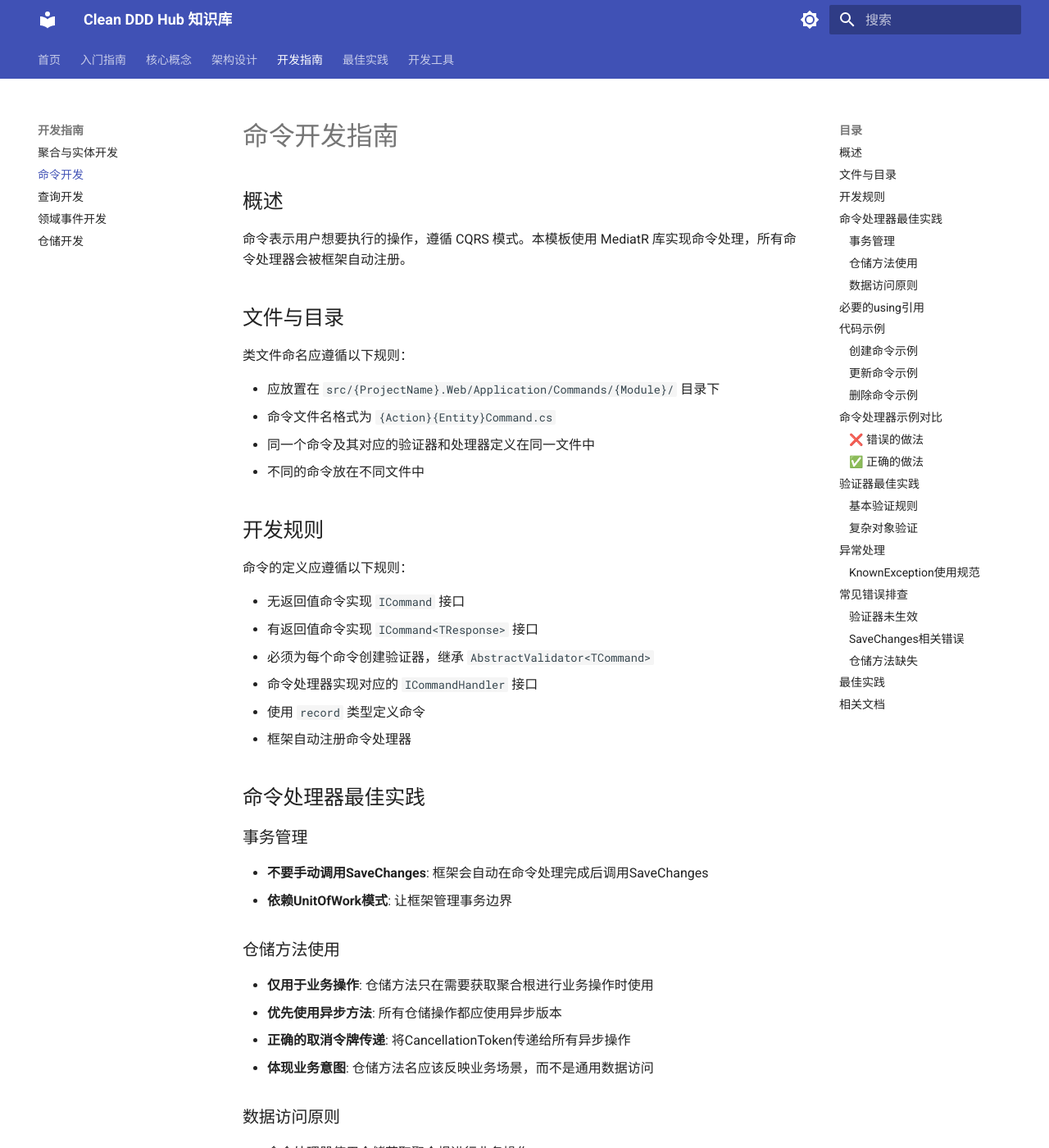
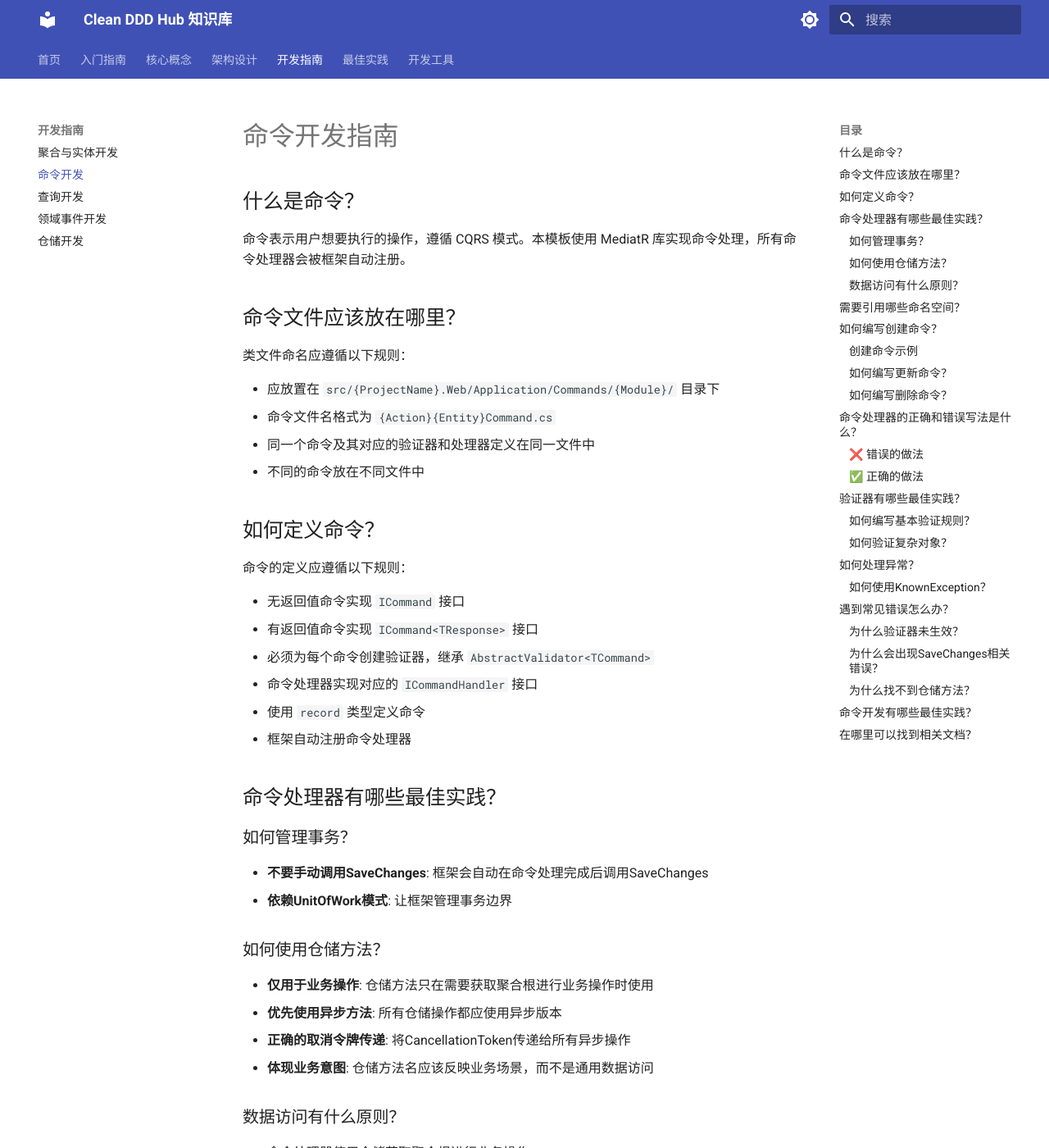
Before and after one commit to netcorepal/clean-ddd-hub, an MkDocs documentation site: the page built from docs/development-guide/command-development.md, in a window 1280 px wide and 1400 px high. Shown: the whole window at 82% size. Built offline with MkDocs 1.6.1 and Material for MkDocs 9.7.7, drawn with Linux system fonts in a browser that asks for light colours; some of the changed text lies outside the part shown.

Commit message:
Convert documentation to Q&A format for better AI retrieval - Part 1
Co-authored-by: witskeeper <5594094+witskeeper@users.noreply.github.com>

````diff
--- a/docs/best-practices/project-structure.md
+++ b/docs/best-practices/project-structure.md
@@ -1,10 +1,10 @@
 # 项目结构最佳实践
 
-## 概述
+## 为什么项目结构很重要？
 
 良好的项目结构是DDD和Clean Architecture成功实施的基础。本文档描述了推荐的项目组织方式，遵循分层架构和关注点分离原则。
 
-## 标准项目结构
+## 标准项目结构是什么样的？
 
 ### 整体结构
 
@@ -20,7 +20,7 @@ MyProject.sln
     └── MyProject.Web.UnitTests/
 ```
 
-### 分层依赖关系
+### 分层依赖关系是怎样的？
 
 **严格单向依赖：** Web → Infrastructure → Domain
 
@@ -29,7 +29,7 @@ MyProject.sln
 - Web 层依赖 Infrastructure 和 Domain 层
 - 测试项目可以依赖对应的被测项目
 
-## Domain 层（领域层）
+## Domain层（领域层）如何组织？
 
 ### 目录结构
 
@@ -74,7 +74,7 @@ MyProject.Domain/
 - 不属于任何特定实体的业务逻辑
 - 跨聚合的复杂业务规则
 
-## Infrastructure 层（基础设施层）
+## Infrastructure层（基础设施层）如何组织？
 
 ### 目录结构
 
@@ -112,7 +112,7 @@ MyProject.Infrastructure/
 - 配置实体映射
 - 处理领域事件发布
 
-## Web 层（表现层）
+## Web层（表现层）如何组织？
 
 ### 目录结构
 
@@ -189,7 +189,7 @@ MyProject.Web/
 - 使用FastEndpoints框架
 - 负责HTTP请求/响应处理
 
-## Test 层（测试项目）
+## Test层（测试项目）如何组织？
 
 ### 目录结构
 
@@ -211,7 +211,7 @@ test/
         └── CreateUserEndpointTests.cs
 ```
 
-## 命名约定
+## 如何命名文件和命名空间？
 
 ### 文件命名
 
@@ -223,7 +223,7 @@ test/
 - **仓储**: `{Entity}Repository.cs`（如 `UserRepository.cs`）
 - **实体配置**: `{Entity}EntityConfiguration.cs`
 
-### 命名空间约定
+### 命名空间应该怎么组织？
 
 ```csharp
 // Domain层
@@ -241,7 +241,7 @@ MyProject.Web.Application.DomainEventHandlers
 MyProject.Web.Endpoints.User
 ```
 
-## 模块化组织
+## 如何进行模块化组织？
 
 对于大型项目，可以按业务模块组织：
 
@@ -261,7 +261,7 @@ MyProject.Web/
 │       └── Queries/
 ```
 
-## 最佳实践
+## 项目结构有哪些最佳实践？
 
 ### 1. 保持层次清晰
 
@@ -293,7 +293,7 @@ MyProject.Web/
 - 提高代码可读性
 - 在每个项目中定义GlobalUsings.cs
 
-## 常见问题
+## 项目结构常见问题有哪些？
 
 ### Q: 为什么仓储放在Infrastructure而不是Domain？
 
@@ -314,7 +314,7 @@ A: 在查询处理器中直接使用DbContext进行跨聚合查询，这是读
 
 A: DTO可以和查询或命令放在一起，也可以放在独立的Dtos文件夹中。推荐与查询放在一起，因为它们通常是为查询服务的。
 
-## 相关文档
+## 在哪里可以找到相关文档？
 
 - [聚合开发指南](../development-guide/aggregate-development.md)
 - [命令开发指南](../development-guide/command-development.md)
--- a/docs/development-guide/command-development.md
+++ b/docs/development-guide/command-development.md
@@ -1,10 +1,10 @@
 # 命令开发指南
 
-## 概述
+## 什么是命令？
 
 命令表示用户想要执行的操作，遵循 CQRS 模式。本模板使用 MediatR 库实现命令处理，所有命令处理器会被框架自动注册。
 
-## 文件与目录
+## 命令文件应该放在哪里？
 
 类文件命名应遵循以下规则：
 
@@ -13,7 +13,7 @@
 - 同一个命令及其对应的验证器和处理器定义在同一文件中
 - 不同的命令放在不同文件中
 
-## 开发规则
+## 如何定义命令？
 
 命令的定义应遵循以下规则：
 
@@ -24,27 +24,27 @@
 - 使用 `record` 类型定义命令
 - 框架自动注册命令处理器
 
-## 命令处理器最佳实践
+## 命令处理器有哪些最佳实践？
 
-### 事务管理
+### 如何管理事务？
 
 - **不要手动调用SaveChanges**: 框架会自动在命令处理完成后调用SaveChanges
 - **依赖UnitOfWork模式**: 让框架管理事务边界
 
-### 仓储方法使用
+### 如何使用仓储方法？
 
 - **仅用于业务操作**: 仓储方法只在需要获取聚合根进行业务操作时使用
 - **优先使用异步方法**: 所有仓储操作都应使用异步版本
 - **正确的取消令牌传递**: 将CancellationToken传递给所有异步操作
 - **体现业务意图**: 仓储方法名应该反映业务场景，而不是通用数据访问
 
-### 数据访问原则
+### 数据访问有什么原则？
 
 - 命令处理器使用仓储获取聚合根进行业务操作
 - 如果只是为了检查数据存在性，考虑是否需要完整的聚合根
 - 避免在命令处理器中进行复杂的查询操作
 
-## 必要的using引用
+## 需要引用哪些命名空间？
 
 命令文件中的必要引用已在GlobalUsings.cs中定义：
 
@@ -59,7 +59,7 @@
 
 因此在命令文件中无需重复添加GlobalUsings中已定义的using语句。
 
-## 代码示例
+## 如何编写创建命令？
 
 ### 创建命令示例
 
@@ -110,7 +110,7 @@ public class CreateUserCommandHandler(IUserRepository userRepository)
 }
 ```
 
-### 更新命令示例
+### 如何编写更新命令？
 
 **文件**: `src/MyProject.Web/Application/Commands/User/UpdateUserEmailCommand.cs`
 
@@ -157,7 +157,7 @@ public class UpdateUserEmailCommandHandler(IUserRepository userRepository)
 }
 ```
 
-### 删除命令示例
+### 如何编写删除命令？
 
 **文件**: `src/MyProject.Web/Application/Commands/User/DeleteUserCommand.cs`
 
@@ -193,7 +193,7 @@ public class DeleteUserCommandHandler(IUserRepository userRepository)
 }
 ```
 
-## 命令处理器示例对比
+## 命令处理器的正确和错误写法是什么？
 
 ### ❌ 错误的做法
 
@@ -223,9 +223,9 @@ public async Task<UserId> Handle(CreateUserCommand request, CancellationToken ca
 }
 ```
 
-## 验证器最佳实践
+## 验证器有哪些最佳实践？
 
-### 基本验证规则
+### 如何编写基本验证规则？
 
 ```csharp
 public class CreateOrderCommandValidator : AbstractValidator<CreateOrderCommand>
@@ -268,7 +268,7 @@ public class CreateOrderCommandValidator : AbstractValidator<CreateOrderCommand>
 }
 ```
 
-### 复杂对象验证
+### 如何验证复杂对象？
 
 ```csharp
 public record CreateOrderCommand(
@@ -315,9 +315,9 @@ public class OrderItemDtoValidator : AbstractValidator<OrderItemDto>
 }
 ```
 
-## 异常处理
+## 如何处理异常？
 
-### KnownException使用规范
+### 如何使用KnownException？
 
 在需要抛出业务异常的地方，必须使用 `KnownException` 而不是普通的 `Exception`：
 
@@ -350,9 +350,9 @@ public async Task<OrderId> Handle(OrderPaidCommand request, CancellationToken ca
 - 异常消息会直接返回给客户端
 - 支持本地化和错误码定制
 
-## 常见错误排查
+## 遇到常见错误怎么办？
 
-### 验证器未生效
+### 为什么验证器未生效？
 
 **错误**: 验证器定义了但没有执行
 
@@ -362,7 +362,7 @@ public async Task<OrderId> Handle(OrderPaidCommand request, CancellationToken ca
 - 确保验证器继承 `AbstractValidator<TCommand>`
 - 验证器类名应为 `{CommandName}Validator`
 
-### SaveChanges相关错误
+### 为什么会出现SaveChanges相关错误？
 
 **错误**: 手动调用SaveChanges导致的问题
 
@@ -370,7 +370,7 @@ public async Task<OrderId> Handle(OrderPaidCommand request, CancellationToken ca
 
 **解决**: 移除所有手动的SaveChanges调用，让框架自动处理
 
-### 仓储方法缺失
+### 为什么找不到仓储方法？
 
 **错误**: 找不到仓储中定义的特定方法
 
@@ -378,7 +378,7 @@ public async Task<OrderId> Handle(OrderPaidCommand request, CancellationToken ca
 
 **解决**: 在仓储接口中添加需要的方法定义
 
-## 最佳实践
+## 命令开发有哪些最佳实践？
 
 1. **单一职责**: 每个命令只做一件事情
 2. **验证完整**: 为每个命令提供完整的验证规则
@@ -387,7 +387,7 @@ public async Task<OrderId> Handle(OrderPaidCommand request, CancellationToken ca
 5. **取消令牌**: 正确传递和使用CancellationToken
 6. **命名清晰**: 命令名称应该清楚表达业务意图
 
-## 相关文档
+## 在哪里可以找到相关文档？
 
 - [聚合开发指南](aggregate-development.md)
 - [仓储开发指南](repository-development.md)
````
Also changed, not shown: docs/development-guide/aggregate-development.md (+16 -14 lines), docs/development-guide/domain-event-development.md (+19 -21 lines), docs/development-guide/query-development.md (+23 -23 lines), docs/development-guide/repository-development.md (+19 -21 lines).
